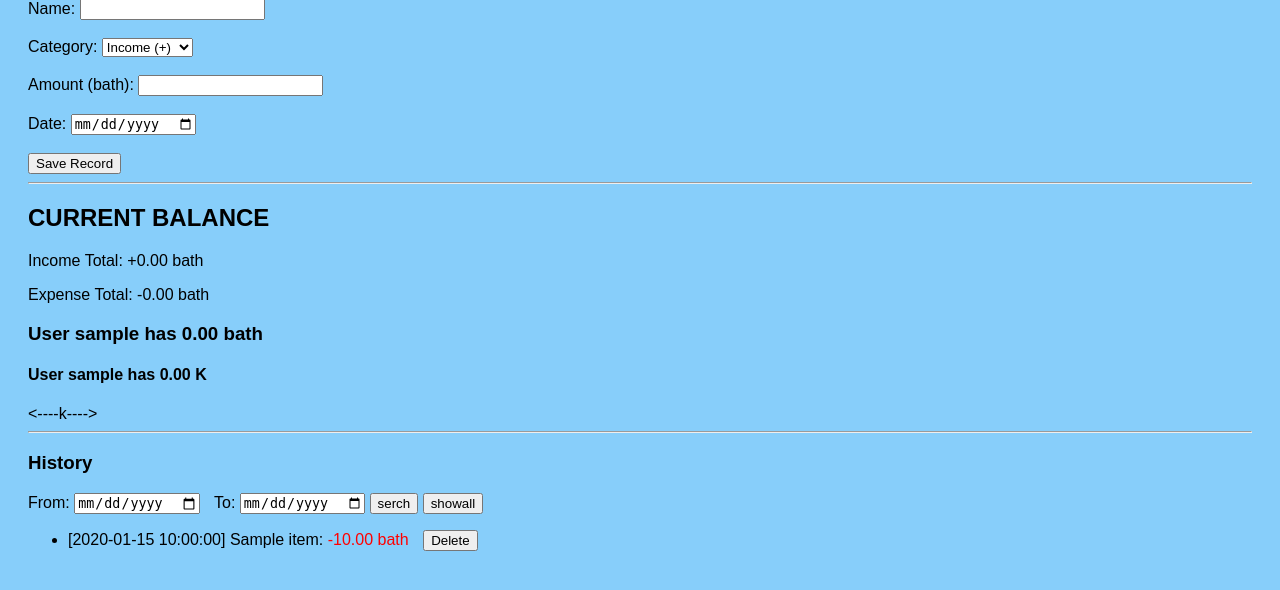
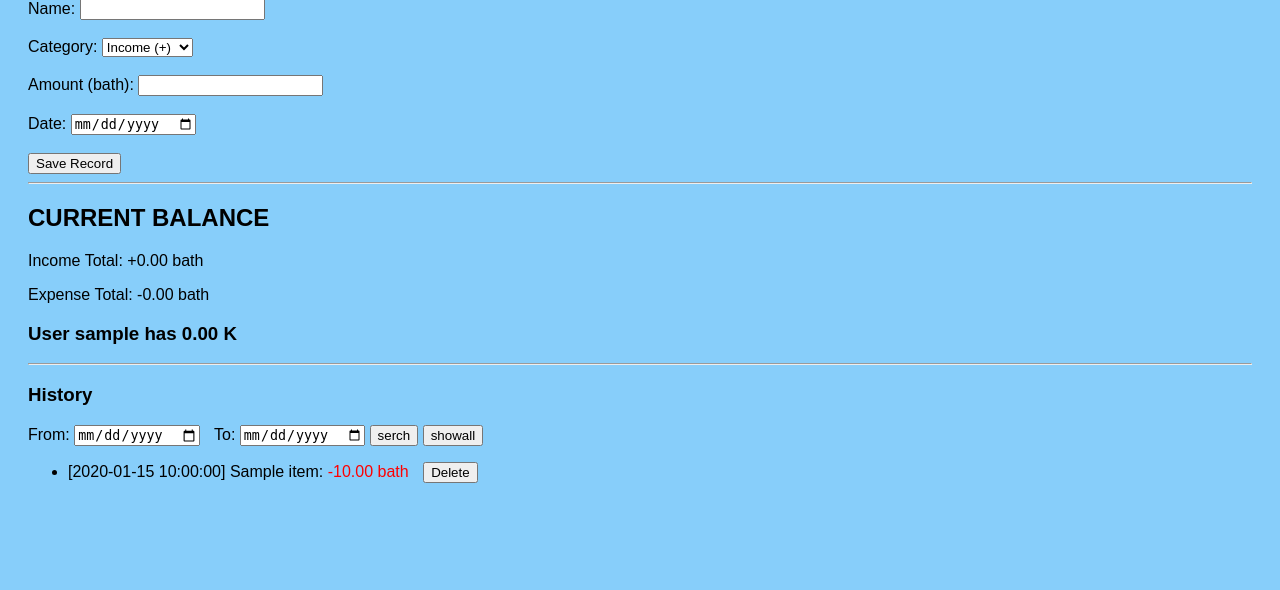
Before and after one commit to mobogok/ooooo, a Python web app: template templates/index.html in a window 1280 px wide. Shown: the part 195-785 px from the top of the page. Run offline with Jinja, Linux system fonts and the light colour scheme; the template is opened without the code that fills it: most values are stand-ins (such as "Sample title", 1, 10 or a date in 2020).

Commit message:
Update index.html

```diff
--- a/templates/index.html
+++ b/templates/index.html
@@ -40,10 +40,7 @@
     <h2>CURRENT BALANCE</h2>
     <p>Income Total: +{{ "%.2f"|format(total_income) }} bath</p>
     <p>Expense Total: -{{ "%.2f"|format(total_expense) }} bath</p>
-    <h3>User {{ username }} has {{ "%.2f"|format(balance) }} bath</h3>
-    <h4>User {{ username }} has {{ "%.2f"|format(K) }} K</h4>
-
-    <----k---->
+    <h3>User {{ username }} has {{ "%.2f"|format(balance) }} K</h3>
 
     <hr>
 
```
